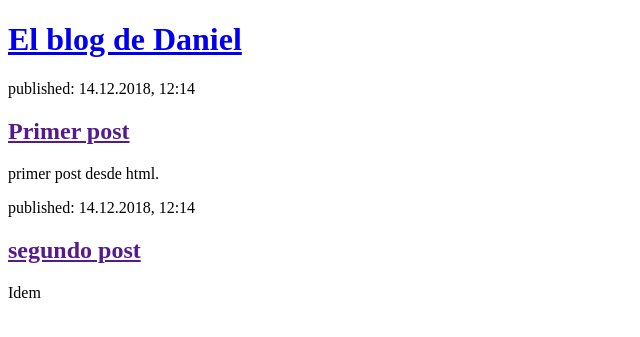
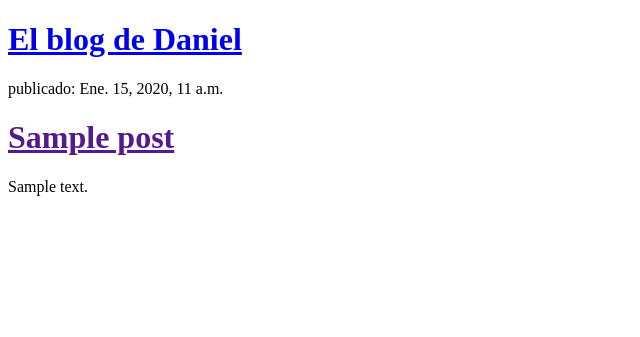
Before and after one commit to DanielVargasGonzalez/mi-primer-blog, a Django app: template blog/templates/blog/post_list.html in a window 1280 px wide. Shown: the top 337 px of the page, without its empty margins (0-640 px from the left). Run offline with Django 3.2, Linux system fonts and the light colour scheme; the template is opened without the code that fills it: values that come from a table or form of the project are taken from there, others are empty; tables that the repository leaves empty hold one stand-in row (values such as "Sample post").

Commit message:
templates con post desde base datos

```diff
--- a/blog/templates/blog/post_list.html
+++ b/blog/templates/blog/post_list.html
@@ -4,20 +4,14 @@
         <title>El blog de Daniel</title>
     </head>
     <body>
-        <div>
-            <h1><a href="/">El blog de Daniel</a></h1>
-        </div>
-
-        <div>
-            <p>published: 14.12.2018, 12:14</p>
-            <h2><a href="">Primer post</a></h2>
-            <p>primer post desde html.</p>
-        </div>
-
-        <div>
-            <p>published: 14.12.2018, 12:14</p>
-            <h2><a href="">segundo post</a></h2>
-            <p>Idem</p>
-        </div>
+    	<div>
+    		<h1><a href = "/"> El blog de Daniel</a></h1>
+    	</div>
+    	{% for post in posts %}
+    		<div><p> publicado: {{ post.published_date }} </p>
+    			<h1><a href = "">{{ post.title }} </a></h1>
+    			<p>{{ post.text|linebreaksbr }} </p>
+    		</div>
+    	{% endfor %}
     </body>
 </html>
--- a/blog/views.py
+++ b/blog/views.py
@@ -1,4 +1,7 @@
 from django.shortcuts import render
+from django.utils import timezone
+from .models import Post
 
 def post_list(request):
-    return render(request, 'blog/post_list.html', {})
+    posts = Post.objects.filter(published_date__lte=timezone.now()).order_by('published_date')
+    return render(request, 'blog/post_list.html', {'posts': posts})
--- a/mysite/settings.py
+++ b/mysite/settings.py
@@ -6,7 +6,7 @@ SECRET_KEY = '5*s)53me8@(_%^3(^=6&c%@^iv$u5u8+2&@!p-qllj=i!%k-g&'
 
 DEBUG = True
 
-ALLOWED_HOSTS = ['127.0.0.1', 'dvg.pythonanywhere.com']
+ALLOWED_HOSTS = ['127.0.0.1',]
 
 
 INSTALLED_APPS = [
```
